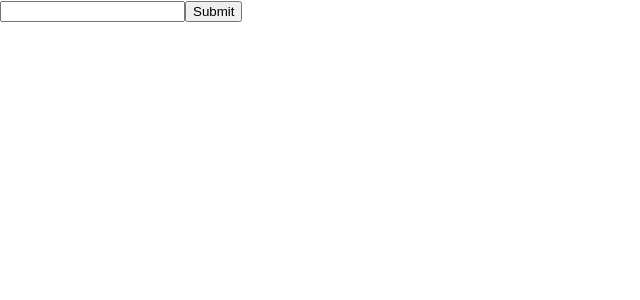
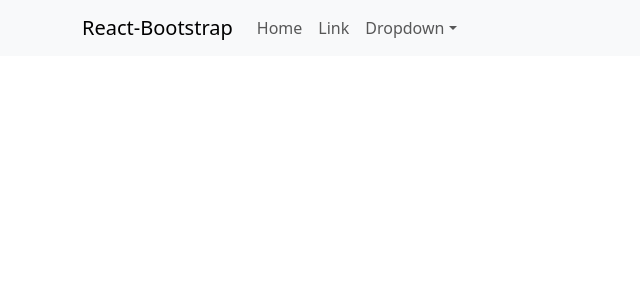
Before and after one commit to sangminem/green_mall, a React (Create React App) app: page / in a window 1280 px wide. Shown: the top 300 px of the page, without its empty margins (0-640 px from the left). Built offline with nearby package versions, Linux system fonts and the light colour scheme.

Commit message:
app.js 준비

```diff
--- a/src/App.js
+++ b/src/App.js
@@ -1,5 +1,7 @@
 import React, { Component } from 'react'
+import {Button, Navbar, Container, Nav, NavDropdown, Row, Col} from 'react-bootstrap'
 import './App.css';
+import 'bootstrap/dist/css/bootstrap.min.css';
 export default class App extends Component {
   state = {
     id : "",
@@ -26,12 +28,30 @@
   };
 
   render() {
-    return (
-      <div>
-        <input onChange={this.handleChange} name ="id"/>
-        <button onClick = {this.submitId}>Submit</button>
-        <h1>{this.state.id}</h1>
-      </div>
-    )
+    return (<>
+        <Navbar bg="light" expand="lg">
+          <Container>
+            <Navbar.Brand href="#home">React-Bootstrap</Navbar.Brand>
+            <Navbar.Toggle aria-controls="basic-navbar-nav" />
+            <Navbar.Collapse id="basic-navbar-nav">
+              <Nav className="me-auto">
+                <Nav.Link href="#home">Home</Nav.Link>
+                <Nav.Link href="#link">Link</Nav.Link>
+                <NavDropdown title="Dropdown" id="basic-nav-dropdown">
+                  <NavDropdown.Item href="#action/3.1">Action</NavDropdown.Item>
+                  <NavDropdown.Item href="#action/3.2">
+                    Another action
+                  </NavDropdown.Item>
+                  <NavDropdown.Item href="#action/3.3">Something</NavDropdown.Item>
+                  <NavDropdown.Divider />
+                  <NavDropdown.Item href="#action/3.4">
+                    Separated link
+                  </NavDropdown.Item>
+                </NavDropdown>
+              </Nav>
+            </Navbar.Collapse>
+          </Container>
+        </Navbar>
+      </>)
   }
 }
```
